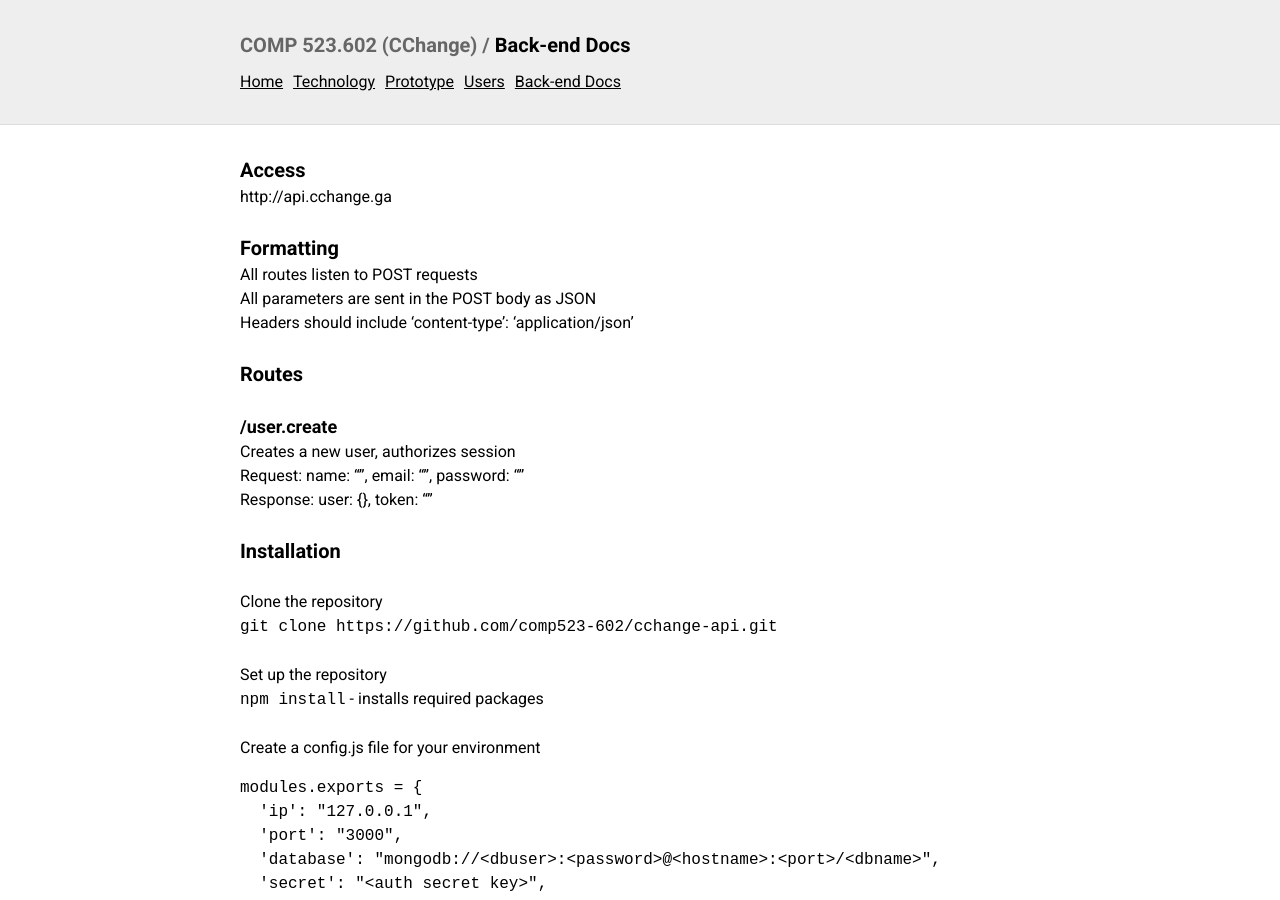
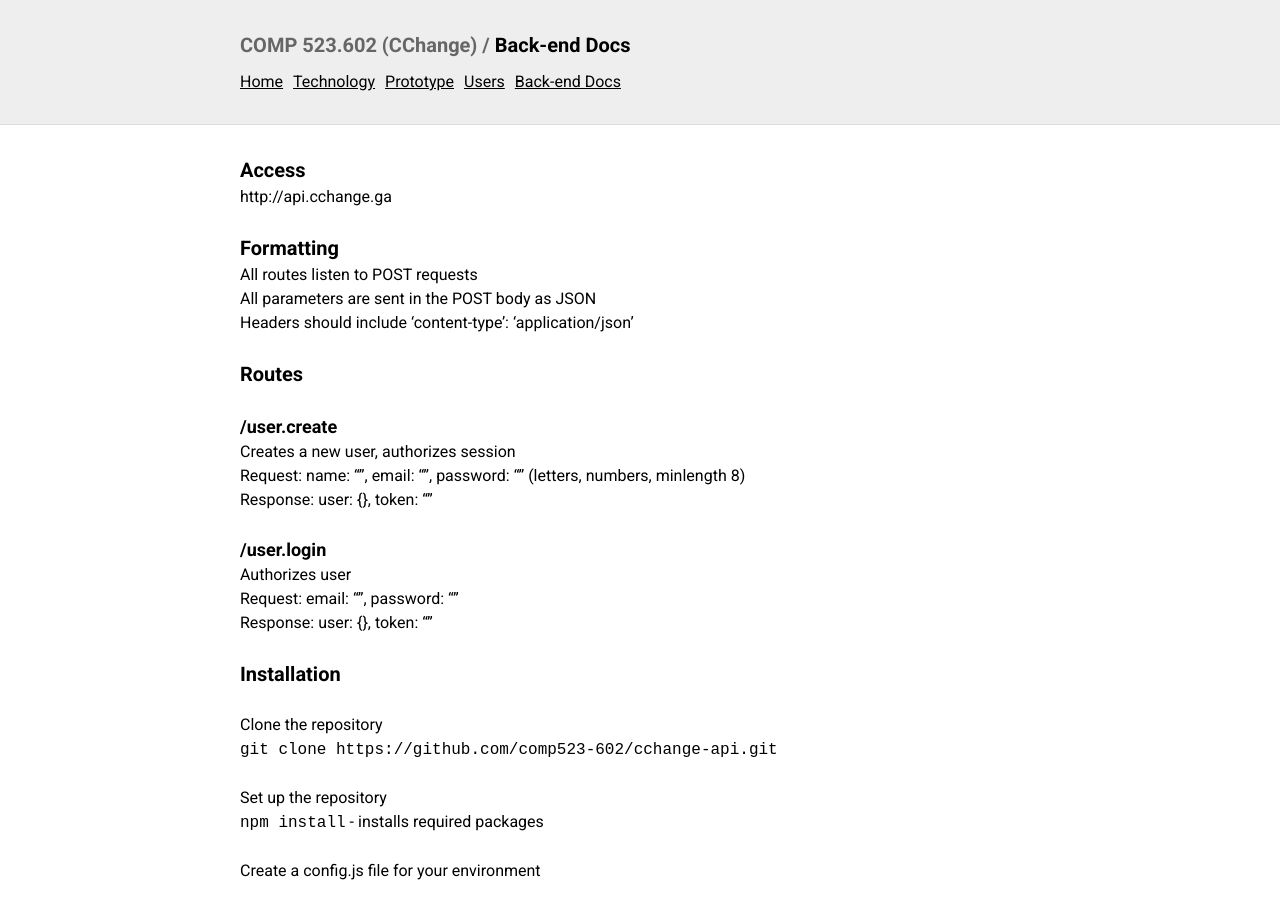
Before and after one commit to comp523-602/cchange-project, a Jekyll site: the page built from back-end-docs.markdown, in a window 1280 px wide and 900 px high. Built offline with Jekyll 4.4.1, drawn with Linux system fonts in a browser that asks for light colours.

Commit message:
Updated Back End Docs

```diff
--- a/back-end-docs.markdown
+++ b/back-end-docs.markdown
@@ -17,7 +17,12 @@
 
 ### /user.create
 Creates a new user, authorizes session
-Request: name: "", email: "", password: ""
+Request: name: "", email: "", password: "" (letters, numbers, minlength 8)
+Response: user: {}, token: ""
+
+### /user.login
+Authorizes user
+Request: email: "", password: ""
 Response: user: {}, token: ""
 
 ## Installation
```
